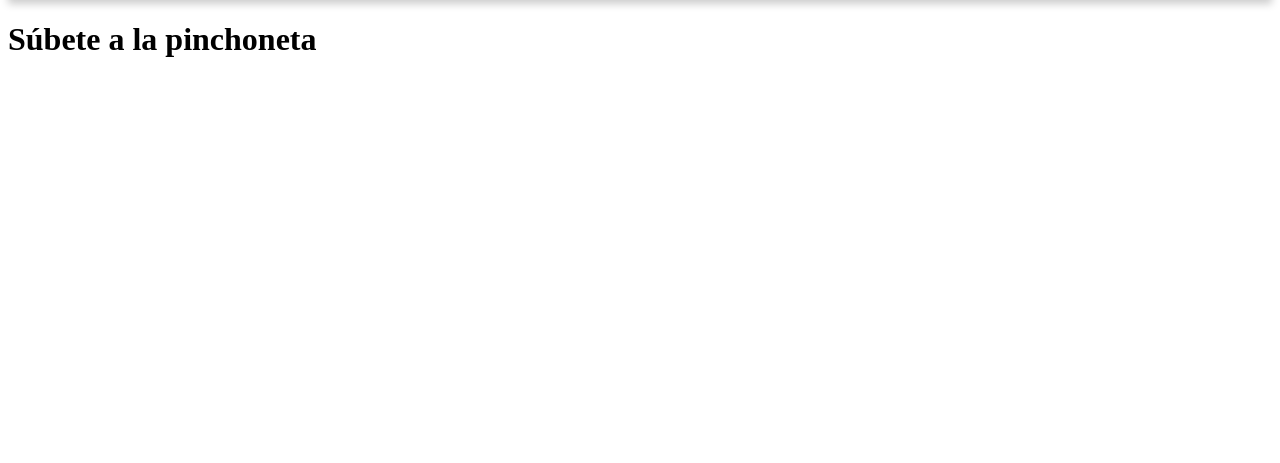
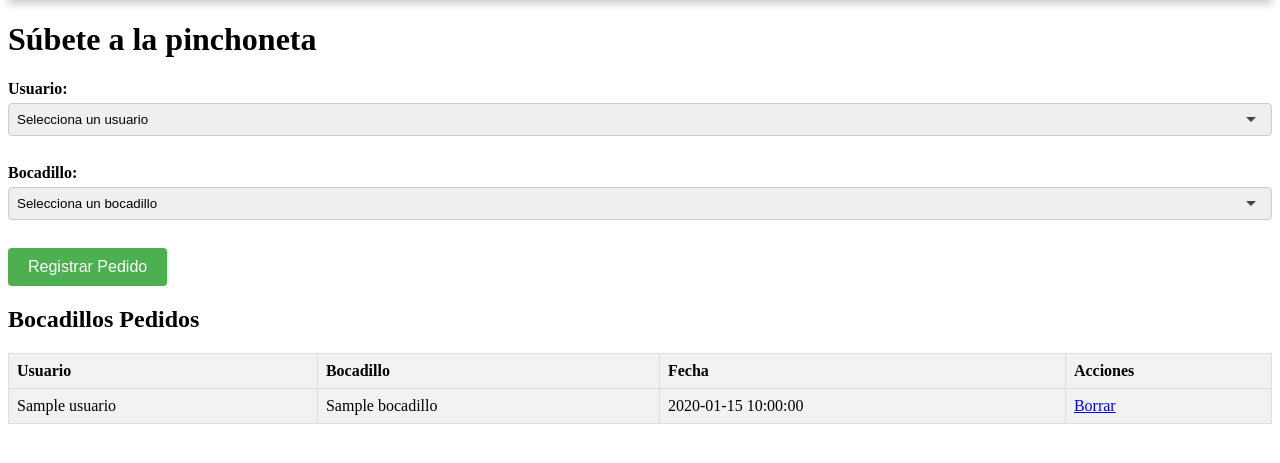
Before and after one commit to mariorht/Pinchoneta, a Flask app: template src/templates/index.html in a window 1280 px wide. Shown: the part 54-517 px from the top of the page. Run offline with Flask 3, Linux system fonts and the light colour scheme; the template is opened without the code that fills it: most values are stand-ins (such as "Sample title", 1, 10 or a date in 2020).

Commit message:
Se pueden registrar pedidos en la página principal

```diff
--- a/src/main.py
+++ b/src/main.py
@@ -1,7 +1,7 @@
 from flask import Flask, request, redirect, url_for, render_template
 from datetime import datetime, timedelta
 import random
-from database import DatabaseManager, User, Ingredient, Bocadillo  # Asegura que esto coincida con tus nombres de importación
+from database import DatabaseManager, User, Ingredient, Bocadillo, Pedido  # Asegura que esto coincida con tus nombres de importación
 
 app = Flask(__name__)
 app.config['TEMPLATES_AUTO_RELOAD'] = True
@@ -10,7 +10,11 @@ db_manager.ensure_database()
 
 @app.route('/')
 def home():
-    return render_template('index.html')
+    usuarios = db_manager.get_all_users()
+    bocadillos = db_manager.get_all_bocadillos()
+    pedidos = db_manager.get_all_pedidos()
+    return render_template('index.html', usuarios=usuarios, bocadillos=bocadillos, pedidos=pedidos)
+
 
 # Generar datos de uso para los últimos 365 días
 start_date = datetime.now() - timedelta(days=365)
@@ -115,3 +119,17 @@ def editar_bocadillo(bocadillo_id):
 def borrar_bocadillo(bocadillo_id):
     db_manager.delete_bocadillo(bocadillo_id)
     return redirect(url_for('admin'))
+
+
+
+@app.route('/registrar-pedido', methods=['POST'])
+def registrar_pedido():
+    usuario_id = request.form['usuario_id']
+    bocadillo_id = request.form['bocadillo_id']
+    db_manager.insertar_pedido(usuario_id, bocadillo_id)
+    return redirect(url_for('home'))
+
+@app.route('/borrar-pedido/<int:registro_id>')
+def borrar_pedido(registro_id):
+    db_manager.borrar_pedido(registro_id)  # Asume que este método existe en db_manager
+    return redirect(url_for('home'))
--- a/src/templates/index.html
+++ b/src/templates/index.html
@@ -13,6 +13,53 @@
 
     <h1>Súbete a la pinchoneta</h1>
 
+    <form action="/registrar-pedido" method="post">
+        <label for="usuario">Usuario:</label>
+        <select id="usuario" name="usuario_id" required>
+            <option value="" disabled selected>Selecciona un usuario</option>
+            {% for usuario in usuarios %}
+            <option value="{{ usuario.usuario_id }}">{{ usuario.nombre }}</option>
+            {% endfor %}
+        </select><br><br>
+
+        <label for="bocadillo">Bocadillo:</label>
+        <select id="bocadillo" name="bocadillo_id" required>
+            <option value="" disabled selected>Selecciona un bocadillo</option>
+            {% for bocadillo in bocadillos %}
+            <option value="{{ bocadillo.bocadillo_id }}">{{ bocadillo.nombre }}</option>
+            {% endfor %}
+        </select><br><br>
+
+        <input type="submit" value="Registrar Pedido">
+    </form>
+
+
+
+    <h2>Bocadillos Pedidos</h2>
+    <table>
+        <tr>
+            <th>Usuario</th>
+            <th>Bocadillo</th>
+            <th>Fecha</th>
+            <th>Acciones</th> <!-- Columna adicional para acciones -->
+        </tr>
+        {% for pedido in pedidos %}
+        <tr>
+            <td>{{ pedido.usuario.nombre }}</td>
+            <td>{{ pedido.bocadillo.nombre }}</td>
+            <td>{{ pedido.fecha_consumo }}</td>
+            <td>
+                <!-- Enlace para borrar el pedido, usando el registro_id del pedido -->
+                <a href="/borrar-pedido/{{ pedido.registro_id }}" onclick="return confirm('¿Estás seguro de querer borrar este pedido?');">Borrar</a>
+            </td>
+        </tr>
+        {% endfor %}
+    </table>
+
+
+
+
+
 </body>
 
 </html>
```
Also changed, not shown: src/database.py (+59 -0 lines), src/db/pinchonetaDB.db.
